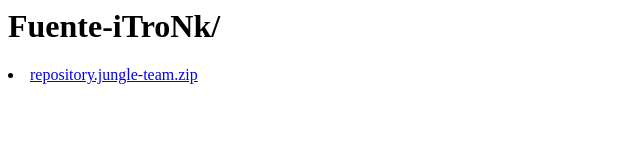
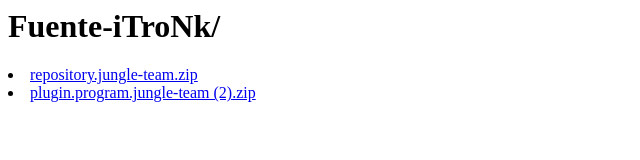
Before and after one commit to iTroNk/iTroNk.github.io, a plain HTML site: page index.html in a window 1280 px wide. Shown: the whole page, without its empty margins (0-640 px from the left). Drawn offline with Linux system fonts and the light colour scheme.

Commit message:
Update index.html

```diff
--- a/index.html
+++ b/index.html
@@ -4,6 +4,10 @@
 	</head>
 	<body>
 		<li><a href="repository.jungle-team.zip">repository.jungle-team.zip</a></li>
+		<li><a href="plugin.program.jungle-team (2).zip">plugin.program.jungle-team (2).zip</a></li>
+
+
+
 	</body>
 
 </html>
```
